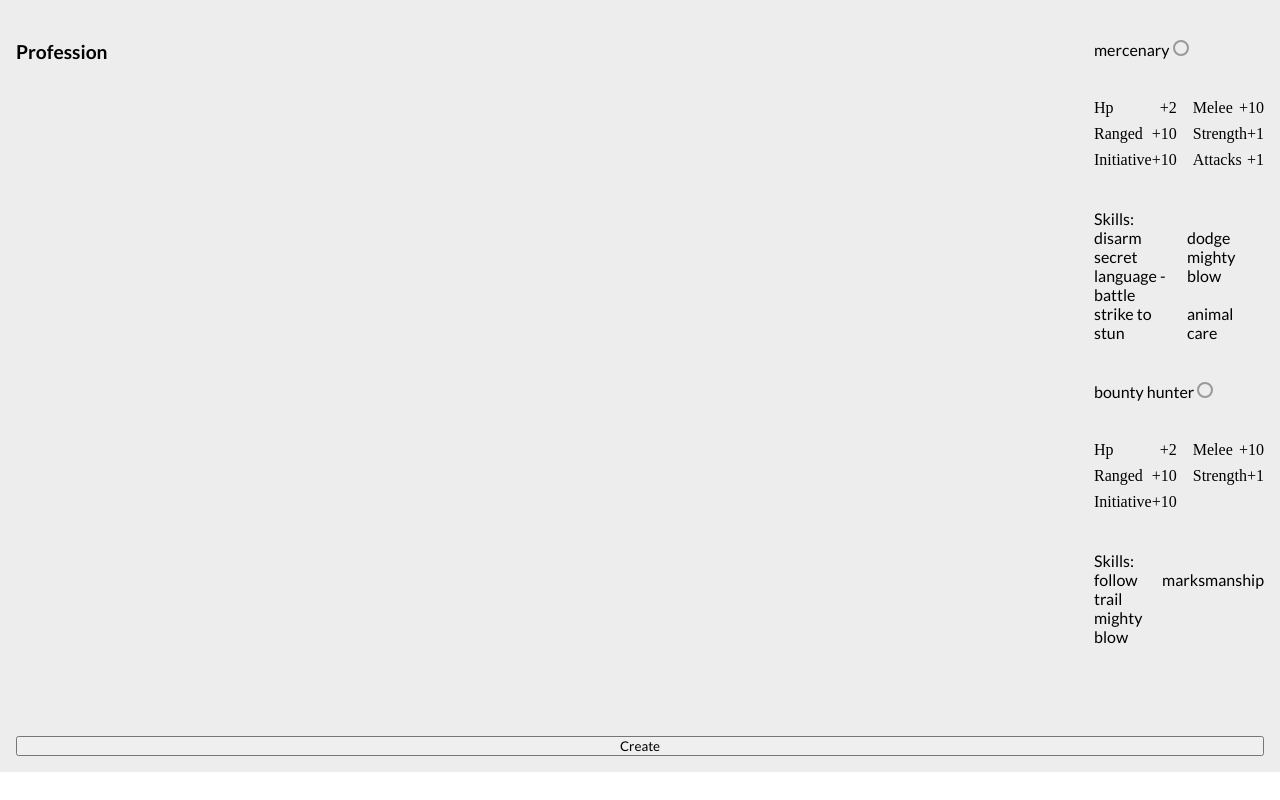
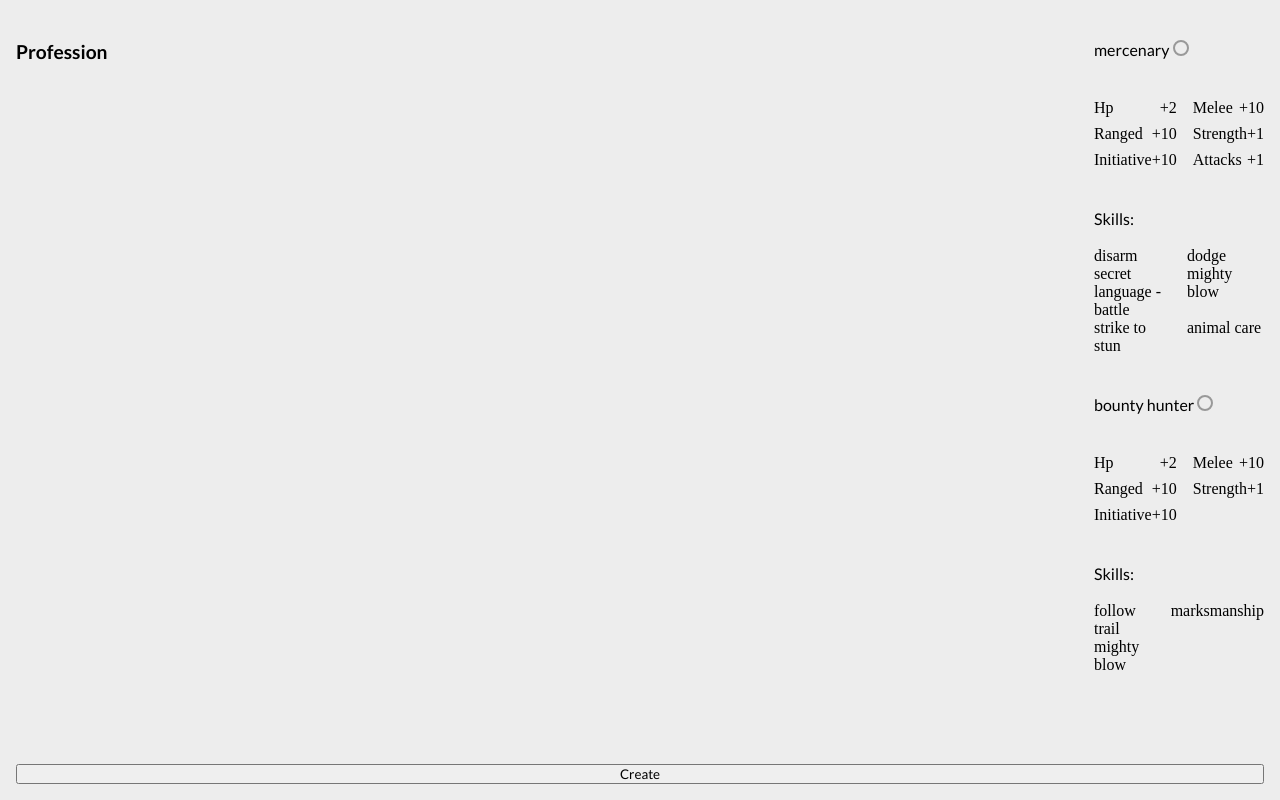
Before and after one commit to mattbra1155/2min-dungeon-vue3, a Vue app: page /character-creation in a window 1280 px wide. Shown: the part 1184-1984 px from the top of the page. Before the commit the page ends 1956 px from the top, so only its background shows below. Built offline with nearby package versions, Linux system fonts and the light colour scheme.

Commit message:
feat: adding skills to player on creation

```diff
--- a/src/views/CharacterCreation.vue
+++ b/src/views/CharacterCreation.vue
@@ -20,12 +20,6 @@ const router = useRouter()
 const { initPlayer, createPlayer, resetPlayer } = usePlayer()
 const { updateGameState } = useGameStateManager()
 const playerObject = ref<PlayerModel>(initPlayer.value)
-
-const getProfessionSkill = (id: string) => {
-    const skill = skillList.find((skillItem: ISkill) => skillItem.id === id)
-
-    return skill
-}
 
 const getProfessionSkillName = (id: string) => {
     const skill = skillList.find((skillItem: ISkill) => skillItem.id === id)
@@ -100,6 +94,18 @@ const selectProfession = (profession: IProfessionPayload) => {
             playerObject.value.profession.statsDevelopment[key] = value
         }
     })
+
+    const prefessionSkills: ISkill[] = []
+
+    profession.skills.forEach((skill) => {
+        const fff = skillList.find((skillId) => skillId.id === skill)
+        if (fff) {
+            prefessionSkills.push(fff)
+        }
+    })
+
+    if (prefessionSkills) playerObject.value.skills = prefessionSkills
+
     // TEST of purchased advances - WORKING
     // Object.assign(playerObject.value.advancedStats, { hp: 110, melee: 313 })
 
@@ -270,8 +276,9 @@ const savePlayer = async () => {
                             </div>
                             <div class="o-characterGenerator__skills">
                                 <p><b>Skills:</b></p>
+                                <br />
                                 <div class="o-characterGenerator__skillList">
-                                    <p v-for="skill in profession.skills" :key="skill" class="">
+                                    <p v-for="skill in profession.skills" :key="skill" class="a-text">
                                         {{ getProfessionSkillName(skill) }}
                                     </p>
                                 </div>
```
Also changed, not shown: src/assets/images/PQqYjMeO.jpeg (added), src/assets/images/R8VuMJFI.jpeg (added).
